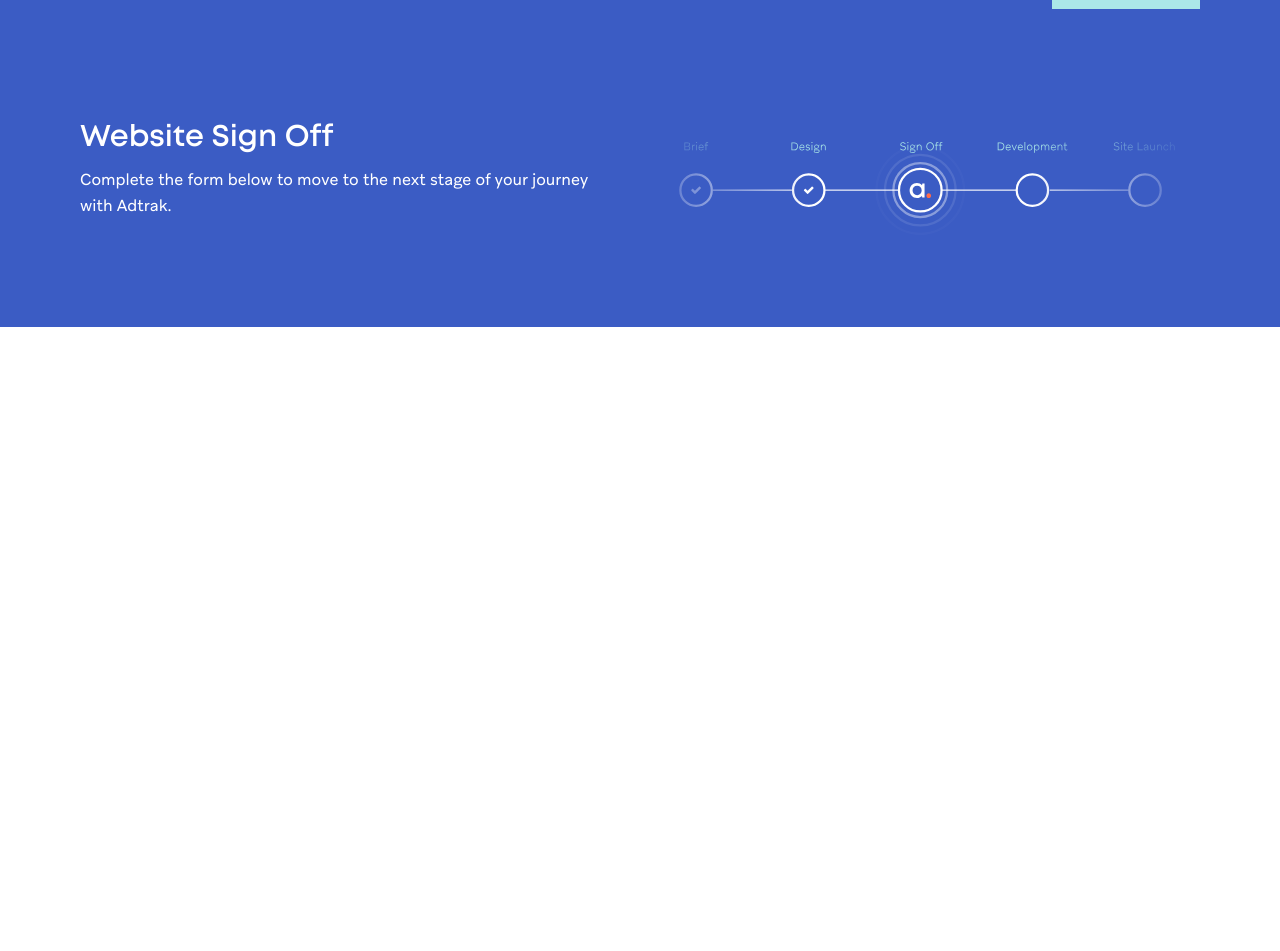
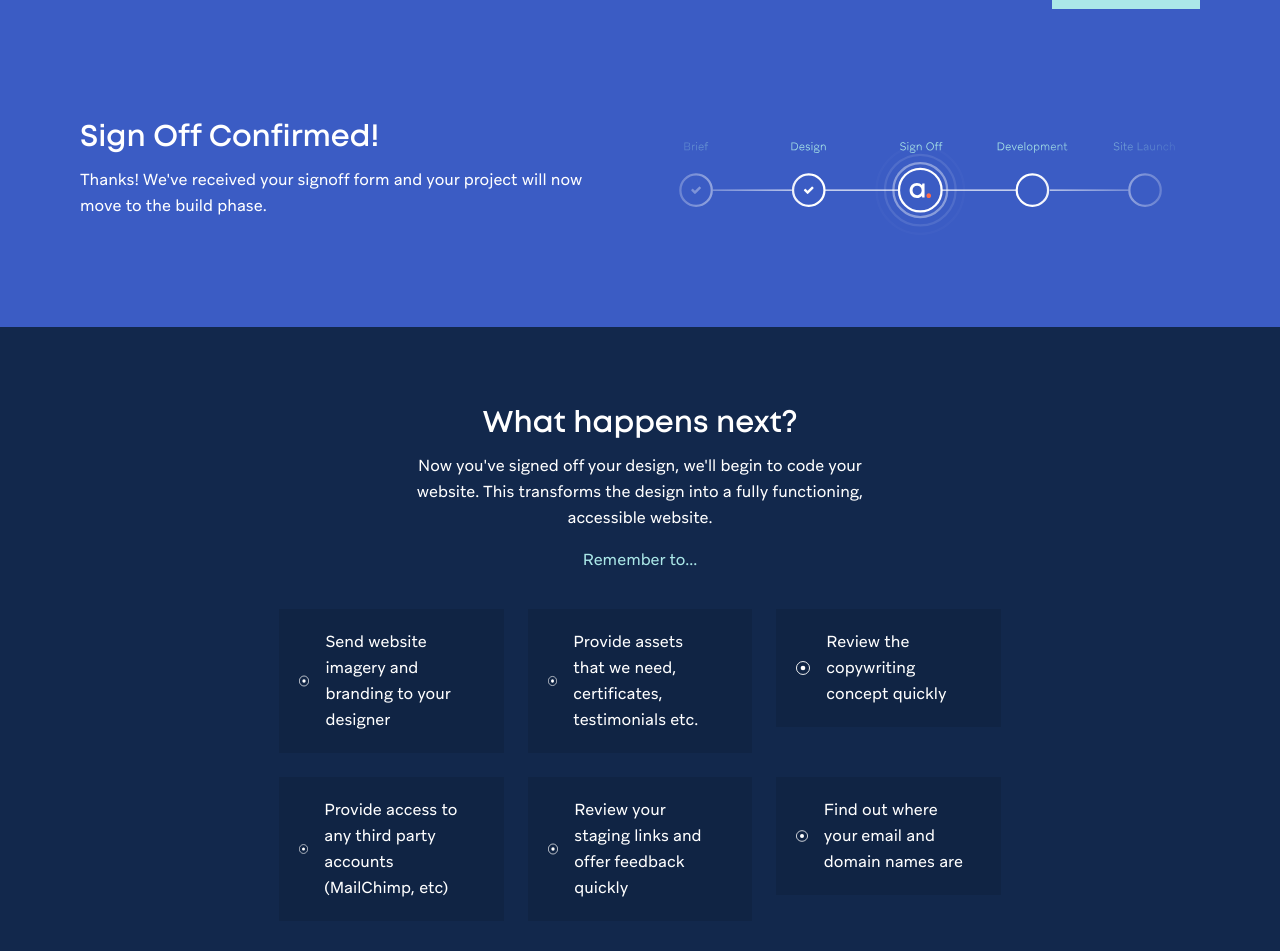
Before and after one commit to adtrak/adtrak-signoff, a Next.js app: page /confirmation in a window 1280 px wide. Before the commit this address had no page. Shown: the part 81-1032 px from the top of the page. Before the commit the page ends 800 px from the top, so only its background shows below. Built offline with nearby package versions, Linux system fonts and the light colour scheme; what tailwindcss-filters would draw is missing.

Commit message:
add confirmation page. component Roundworks

```diff
--- a/components/header.js
+++ b/components/header.js
@@ -1,7 +1,7 @@
 import Container from './container'
 import Image from 'next/image'
 
-export default function Header() {
+export default function Header({ heading, subheading }) {
     return (
         <header className="bg-secondary pb-[40px] xl:pb-[60px]">
             <Container>
@@ -22,9 +22,9 @@ export default function Header() {
 
                     <div className="w-full md:w-1/2 md:pr-4">
 
-                        <h1 className="mb-4">Website Sign Off</h1>
+                        <h1 className="mb-4">{heading}</h1>
 
-                        <p>Complete the form below to move to the next stage of your journey with Adtrak.</p>
+                        <p>{subheading}</p>
 
                     </div>
 
--- /dev/null
+++ b/components/roundworks.js
@@ -0,0 +1,35 @@
+import Container from '../components/container'
+import Button from '../components/button'
+import Image from 'next/image'
+
+export default function Roundworks ({ classModifiers }) {
+    return (
+        <Container>
+            <div className="p-6 lg:p-20">
+
+            <div className={`items-center justify-between p-6 text-white lg:p-20 bg-secondary-dark md:flex ${classModifiers}`}>
+
+                <Image src="/images/roundworks.png" alt="Partnered with Roundworks IT" width={199} height={44} />
+
+                <div className="my-4 md:px-8 md:my-0 xl:text-lg">
+
+                <p className="text-secondary-light">Need help with your IT equipment or Emails?</p>
+
+                <p>We've partnered with Roundworks IT to help you.</p>
+
+                </div>
+
+                <div className="flex justify-end">
+                <Button
+                    buttonLabel="Find out more"
+                    destination="https://itsupport.adtrak.co.uk/"
+                />
+                </div>
+
+            </div>
+
+            </div>
+
+        </Container>
+    )
+}
--- /dev/null
+++ b/pages/confirmation.js
@@ -0,0 +1,95 @@
+import { useEffect, useState } from 'react'
+import Head from 'next/head'
+import Image from 'next/image'
+import Layout from '../components/layout'
+import Container from '../components/container'
+import Header from '../components/header'
+import Roundworks from '../components/roundworks'
+import Button from '../components/button'
+import ChangeFeature from '../components/changeFeature'
+import NextStep from '../components/nextStep'
+import { motion } from 'framer-motion'
+
+export default function Home() {
+
+  const nextSteps = [
+    'Send website imagery and branding to your designer',
+    'Provide assets that we need, certificates, testimonials etc.',
+    'Review the copywriting concept quickly',
+    'Provide access to any third party accounts (MailChimp, etc)',
+    'Review your staging links and offer feedback quickly',
+    'Find out where your email and domain names are',
+  ];
+
+  return (
+
+    <Layout>
+
+        <Head>
+            <link rel="icon" href="/favicon.ico" />
+            <title>Confirmed | Adtrak Sign Off</title>
+            <meta
+            name="description"
+            content="Adtrak Sign off Form"
+            />
+            <meta name="og:title" content="Adtrak Sign off Form" />
+            <meta name="twitter:card" content="summary_large_image" />
+        </Head>
+
+        <motion.div
+          key="homepage"
+          initial={{ opacity: 0 }}
+          animate={{ opacity: 1 }}
+          exit={{ opacity: 0 }}
+          transition={{duration: .25}}
+        >
+          <Header
+            heading="Sign Off Confirmed!"
+            subheading="Thanks! We've received your signoff form and your project will now move to the build phase."
+          />
+
+
+          <section id="whatHappensNext" className="bg-secondary-dark">
+
+            <Container>
+
+              <div className="p-6 text-white md:p-20 lg:w-8/12 xl:w-7/12 2xl:w-2/3 lg:px-0 lg:mx-auto">
+
+                <div className="mx-auto text-center">
+
+                  <h2 className="mb-4">What happens next?</h2>
+
+                  <div className="mx-auto lg:w-2/3 content">
+                    <p>Now you've signed off your design, we'll begin to code your website. This transforms the design into a fully functioning, accessible website.</p>
+                    <p className="text-secondary-light">Remember to...</p>
+                  </div>
+
+                </div>
+
+                <div className="flex flex-wrap mt-6">
+
+                  {nextSteps.map((step, i) => {
+                    return(
+                        <NextStep key={i} step={step} />
+                    )
+                  })}
+
+                </div>
+
+              </div>
+
+            </Container>
+
+
+            <Roundworks
+              classModifiers="bg-secondary"
+            />
+
+          </section>
+
+        </motion.div>
+
+    </Layout>
+
+  )
+}
--- a/pages/index.js
+++ b/pages/index.js
@@ -1,12 +1,12 @@
+import { useEffect, useState } from 'react'
 import Head from 'next/head'
-import Image from 'next/image'
 import Layout from '../components/layout'
+import Container from '../components/container'
 import Header from '../components/header'
 import Button from '../components/button'
 import ChangeFeature from '../components/changeFeature'
 import NextStep from '../components/nextStep'
-import { useEffect, useState } from 'react'
-import Container from '../components/container'
+import Roundworks from '../components/roundworks'
 import { motion } from 'framer-motion'
 
 export default function Home() {
@@ -133,7 +133,10 @@ export default function Home() {
           exit={{ opacity: 0 }}
           transition={{duration: .25}}
         >
-          <Header />
+          <Header
+            heading="Website Sign Off"
+            subheading="Complete the form below to move to the next stage of your journey with Adtrak."
+          />
 
           <section>
             <Container>
@@ -268,35 +271,35 @@ export default function Home() {
                   <p>Complete the form below to notify your Account Manager and Client Team that you're ready to move onto the next stage of the project.</p>
                 </div>
 
-                <form id="form" encType="multipart/form-data" action="https://formspree.io/f/YOURAPI" method="POST" className="flex flex-wrap my-6 -m-1 overflow-x-hidden text-left ">
+                <form id="form" encType="multipart/form-data" action="https://formspree.io/f/xbjqykyw" method="POST" className="flex flex-wrap my-6 -m-1 overflow-x-hidden text-left ">
 
                   <label className="w-full p-3 md:w-1/2">
                     <span className="">Name *</span>
-                    <input required type="text" className="w-full" name="name" placeholder="Name *" />
+                    <input required type="text" className="w-full" name="Name" placeholder="Name *" />
                   </label>
                   <label className="w-full p-3 md:w-1/2">
                     <span className="">Company Name *</span>
-                    <input required type="text" className="w-full" name="company_name" placeholder="Company name *" />
+                    <input required type="text" className="w-full" name="Company Name" placeholder="Company name *" />
                   </label>
                   <label className="w-full p-3 md:w-1/2">
                     <span className="">Position In Company *</span>
-                    <input required type="text" className="w-full" name="position_in_company" placeholder="Position in company *" />
+                    <input required type="text" className="w-full" name="Position In Company" placeholder="Position in company *" />
                   </label>
                   <label className="w-full p-3 md:w-1/2">
                     <span className="">Email Address *</span>
-                    <input required type="email" className="w-full" name="email" placeholder="Email address *" />
+                    <input required type="email" className="w-full" name="Email" placeholder="Email address *" />
                   </label>
                   <label className="w-full p-3 md:w-1/2">
                     <span className="">Website Name *</span>
-                    <input required type="text" className="w-full" name="website_name" placeholder="Website Name *" />
+                    <input required type="text" className="w-full" name="Website Name" placeholder="Website Name *" />
                   </label>
                   <label className="w-full p-3 md:w-1/2">
                     <span className="">Web Address *</span>
-                    <input required type="url" className="w-full" name="web_address" placeholder="Web Address *" />
+                    <input required type="url" className="w-full" name="Web Address" placeholder="Web Address *" />
                   </label>
                   <label className="w-full p-3 md:w-1/2">
                     <span className="">Your Adtrak account manager *</span>
-                    <select className="w-full" name="account_manager">
+                    <select className="w-full" name="Account Manager">
                       <option value="Aaron Robb" defaultValue>Aaron Robb</option>
                       <option value="Ben Shaw">Ben Shaw</option>
                       <option value="Chris Robinson">Chris Robinson</option>
@@ -307,7 +310,7 @@ export default function Home() {
                     </select>
                   </label>
                   <label className="w-full p-3">
-                    <input required type="checkbox" className="" name="confirmation" />
+                    <input required type="checkbox" className="" name="Confirmation Statement" value="I am happy with the design of my new website, please proceed to the development / code phase." />
                     <span className="ml-2 opacity-75">I am happy with the design of my new website, please proceed to the development / code phase.</span>
                   </label>
 
@@ -384,33 +387,7 @@ export default function Home() {
             </Container>
 
 
-            <Container>
-              <div className="p-6 lg:p-20">
-
-                <div className="items-center justify-between p-6 text-white lg:p-20 bg-secondary-dark md:flex">
-
-                  <Image src="/images/roundworks.png" alt="Partnered with Roundworks IT" width={199} height={44} />
-
-                  <div className="my-4 md:px-8 md:my-0 xl:text-lg">
-
-                    <p className="text-secondary-light">Need help with your IT equipment or Emails?</p>
-
-                    <p>We've partnered with Roundworks IT to help you.</p>
-
-                  </div>
-
-                  <div className="flex justify-end">
-                    <Button
-                      buttonLabel="Find out more"
-                      destination="https://itsupport.adtrak.co.uk/"
-                    />
-                  </div>
-
-                </div>
-
-              </div>
-
-            </Container>
+            <Roundworks />
 
           </section>
 
```
Also changed, not shown: components/navLink.js (deleted, +0 -10 lines).
